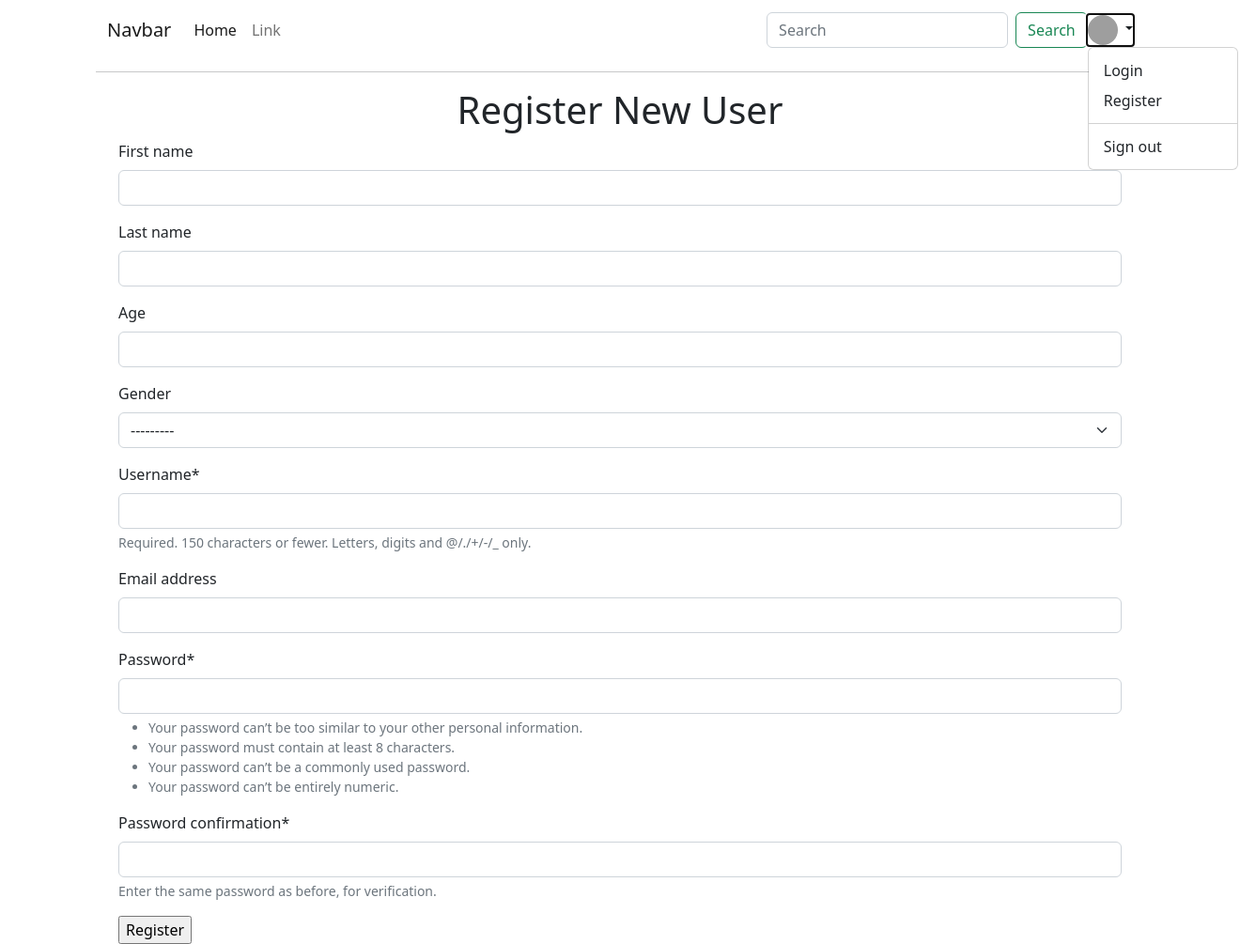
After one commit to ishanshre/Simple-Delivery-System-using-Django, a Django app: page /accounts/signup/ in a window 1320 px wide, after a click that opens the changed part. The commit adds this page. Shown: the whole page at 94% size. Run offline with Django 4.2, Linux system fonts and the light colour scheme; some libraries are stand-ins or nearby versions; grey boxes are pictures that could not be loaded.

Commit message:
create signup page, view and url. Create Login Form, page, views and urls. Lastly, creating logout url. Add crispy forms

```diff
--- a/accounts/forms.py
+++ b/accounts/forms.py
@@ -1,7 +1,7 @@
 from django.contrib.auth.forms import UserCreationForm, UserChangeForm
 from django.contrib.auth import get_user_model
-
-
+from django.contrib.auth.forms import AuthenticationForm
+from django import forms
 class CustomUserCreationForm(UserCreationForm):
     class Meta(UserCreationForm.Meta):
         model = get_user_model()
@@ -13,3 +13,13 @@ class CustomUserChangeForm(UserChangeForm):
     class Meta:
         model = get_user_model()
         fields = ['first_name','last_name','age','gender','username','email']
+
+
+class UserLoginForm(AuthenticationForm):
+    username = forms.CharField(max_length=30, widget=forms.TextInput(attrs={'placeholder':'username'}))
+    password = forms.CharField(max_length=30, widget=forms.PasswordInput(attrs={'placeholder':'password'}))
+    remember_me = forms.BooleanField(required=False)
+
+    class Meta:
+        model = get_user_model()
+        fields = ['username','password','remember_me']
--- /dev/null
+++ b/accounts/templates/accounts/signup.html
@@ -0,0 +1,15 @@
+{% extends 'delivery/base.html' %}
+{% load crispy_forms_tags %}
+{% block title %}Register{% endblock title %}
+{% block body %}
+<div class="container">
+    <h1 class="text-center">Register New User</h1>
+    <div class="container">
+        <form action="" method="post">
+            {% csrf_token %}
+            {{ form|crispy }}
+            <input type="submit" value="Register">
+        </form>
+    </div>
+</div>
+{% endblock body %}
--- /dev/null
+++ b/accounts/urls.py
@@ -0,0 +1,10 @@
+from django.urls import path
+from . import views
+from django.contrib.auth.views import LogoutView
+
+app_name = 'accounts'
+urlpatterns = [
+    path('signup/', views.UserSignUp.as_view(), name='signup'),
+    path('login/', views.UserLoginView.as_view(), name='login'),
+    path('logout/', LogoutView.as_view(), name='logout'),
+]
--- a/accounts/views.py
+++ b/accounts/views.py
@@ -1,3 +1,43 @@
 from django.shortcuts import render
+from .forms import CustomUserCreationForm, UserLoginForm
+from django.views.generic.edit import CreateView
+from django.contrib.auth.views import LoginView
+from django.contrib.messages.views import SuccessMessageMixin
 
+from django.urls import reverse_lazy
 # Create your views here.
+
+
+class UserSignUp(SuccessMessageMixin,CreateView):
+    form_class = CustomUserCreationForm
+    template_name = 'accounts/signup.html'
+    message = 'User Created Successfully'
+    success_url = reverse_lazy('accounts:login')
+
+
+    def get_success_message(self, cleaned_data):
+        print(cleaned_data)
+        return self.message
+
+
+    def dispatch(self, request, *args, **kwargs):
+        if request.user.is_authenticated:
+            return redirect('delivery:index')
+        return super(UserSignUp, self).dispatch(request, *args, **kwargs)
+
+
+class UserLoginView(SuccessMessageMixin, LoginView):
+    form_class = UserLoginForm
+    template_name = 'accounts/login.html'
+    message = 'Login Successfull'
+
+
+    def get_success_message(self, cleaned_data):
+        print(cleaned_data)
+        return self.message
+
+
+    def dispatch(self, request, *args, **kwargs):
+        if request.user.is_authenticated:
+            return redirect('delivery:index')
+        return super().dispatch(request, *args, **kwargs)
--- a/core/urls.py
+++ b/core/urls.py
@@ -18,5 +18,6 @@ from django.urls import path, include
 
 urlpatterns = [
     path('admin/', admin.site.urls),
+    path('accounts/', include('accounts.urls')),
     path('', include('delivery.urls')),
 ]
--- a/delivery/templates/delivery/navbar.html
+++ b/delivery/templates/delivery/navbar.html
@@ -19,6 +19,21 @@
               <input class="form-control me-2" type="search" placeholder="Search" aria-label="Search">
               <button class="btn btn-outline-success" type="submit">Search</button>
             </form>
+            <div class="dropdown text-end">
+              <a href="#" class="d-block link-dark text-decoration-none dropdown-toggle" data-bs-toggle="dropdown" aria-expanded="false">
+                <img src="https://github.com/mdo.png" alt="mdo" class="rounded-circle" width="32" height="32">
+              </a>
+              <ul class="dropdown-menu text-small">
+                {% if user.is_authenticated %}
+                <li><a class="dropdown-item" href="{% url 'accounts:logout' %}">Logout</a></li>
+                {% else %}
+                <li><a class="dropdown-item" href="{% url 'accounts:login' %}">Login</a></li>
+                <li><a class="dropdown-item" href="{% url 'accounts:signup' %}">Register</a></li>
+                {% endif %}
+                <li><hr class="dropdown-divider"></li>
+                <li><a class="dropdown-item" href="#">Sign out</a></li>
+              </ul>
+            </div>
           </div>
         </div>
     </nav><hr>
```
Also changed, not shown: accounts/templates/accounts/login.html (added, +15 -0 lines), core/settings.py (+9 -1 lines), delivery/templates/delivery/index.html (+7 -9 lines).
